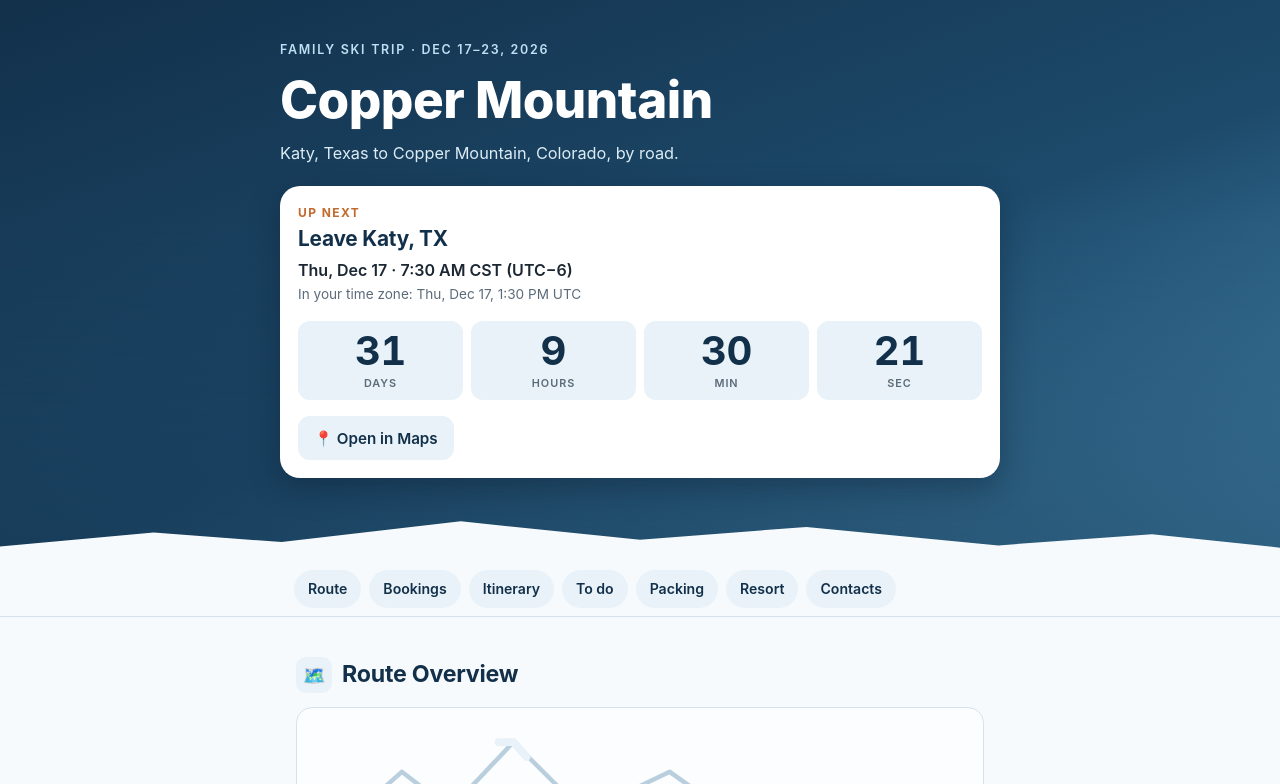
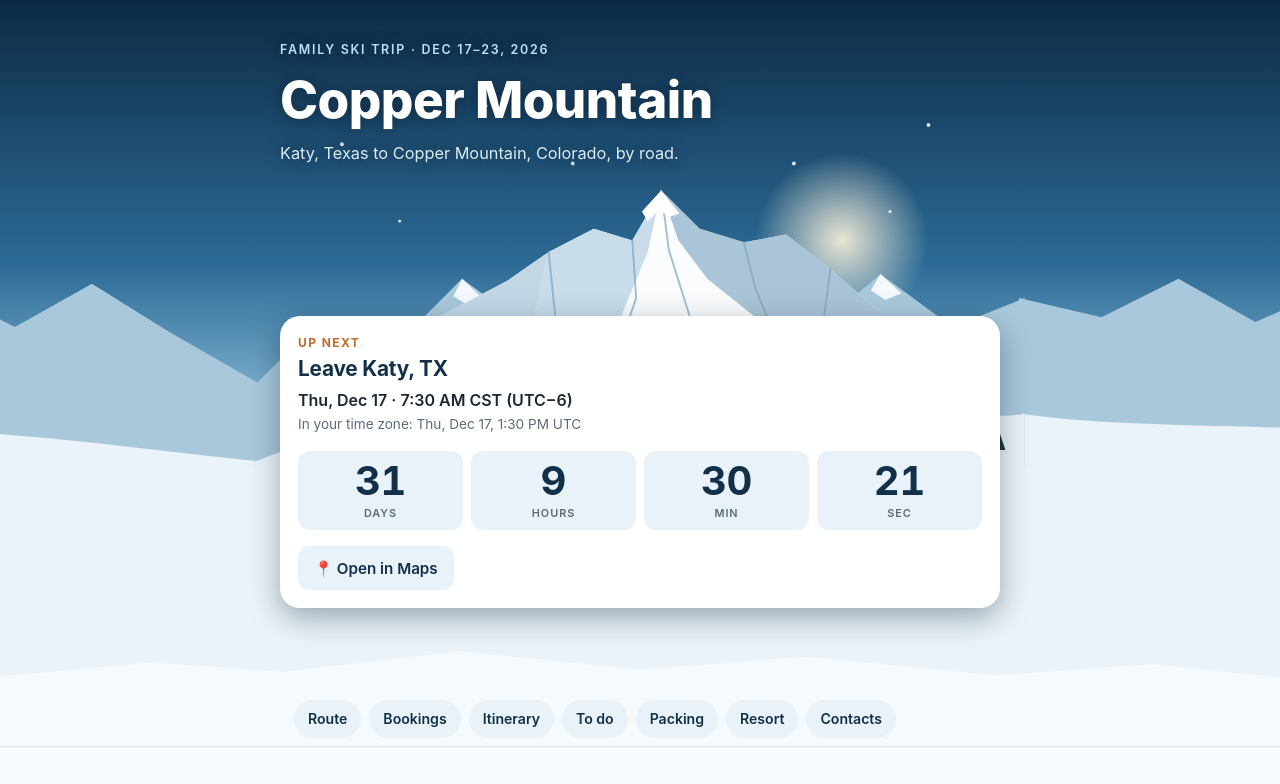
Before and after one commit to MeiTrails/copper-mountain-ski-trip, a plain HTML site: page index.html in a window 1280 px wide. Shown: the top 784 px of the page. Drawn offline with Linux system fonts and the light colour scheme.

Commit message:
Replace blue header with snow mountain scene
Co-Authored-By: Claude Sonnet 5.5 <noreply@anthropic.com>
Claude-Session: https://claude.ai/code/session_0131MZK9PFQGvcqFGERMPXYA

```diff
--- a/index.html
+++ b/index.html
@@ -35,9 +35,7 @@
 
   /* ---------- Hero ---------- */
   .hero {
-    background:
-      linear-gradient(180deg, rgba(18,48,74,0) 40%, rgba(18,48,74,.5) 100%),
-      linear-gradient(160deg, var(--night) 0%, #1d4a6b 55%, var(--glacier) 100%);
+    background: var(--night);
     color: #fff;
     padding: calc(env(safe-area-inset-top) + 40px) 16px 84px;
     position: relative; overflow: hidden;
@@ -46,6 +44,9 @@
     content: ""; position: absolute; left: 0; right: 0; bottom: -1px; height: 56px; background: var(--snow);
     clip-path: polygon(0 100%, 0 70%, 12% 45%, 22% 62%, 36% 25%, 50% 58%, 63% 35%, 78% 68%, 90% 48%, 100% 72%, 100% 100%);
   }
+  .scene { position: absolute; inset: 0; width: 100%; height: 100%; display: block; }
+  .hero h1, .hero .eyebrow, .hero p.sub { text-shadow: 0 1px 14px rgba(8,24,40,.55); }
+  .hero .upnext { margin-top: 150px; }
   .hero-inner { max-width: 720px; margin: 0 auto; position: relative; z-index: 1; }
   .eyebrow { text-transform: uppercase; letter-spacing: .14em; font-size: .78rem; font-weight: 600; color: #bfe0f2; margin: 0 0 10px; }
   .hero h1 { font-size: clamp(2rem, 8vw, 3.2rem); font-weight: 800; }
@@ -173,6 +174,48 @@
 <body>
 
 <header class="hero">
+  <svg class="scene" viewBox="0 0 1600 720" preserveAspectRatio="xMidYMax slice" aria-hidden="true" focusable="false" xmlns="http://www.w3.org/2000/svg">
+    <defs>
+      <linearGradient id="sky" x1="0" y1="0" x2="0" y2="1">
+        <stop offset="0" stop-color="#0d2a44"/><stop offset=".38" stop-color="#2b6a95"/><stop offset=".62" stop-color="#8fc0dc"/><stop offset=".8" stop-color="#dcecf5"/>
+      </linearGradient>
+      <linearGradient id="lit" x1="0" y1="0" x2="0" y2="1"><stop offset="0" stop-color="#ffffff"/><stop offset="1" stop-color="#dfeaf2"/></linearGradient>
+      <radialGradient id="glow" cx=".5" cy=".5" r=".5"><stop offset="0" stop-color="#fff4dc" stop-opacity=".9"/><stop offset="1" stop-color="#fff4dc" stop-opacity="0"/></radialGradient>
+    </defs>
+    <rect width="1600" height="720" fill="url(#sky)"/>
+    <g transform="translate(400 0)">
+    <circle cx="610" cy="250" r="90" fill="url(#glow)"/>
+    <path d="M-400 330 L-330 300 L-250 340 L-170 295 L-90 345 L6 400 L6 720 L-400 720 Z M794 310 L880 330 L960 290 L1040 335 L1120 300 L1200 330 L1200 720 L794 720 Z" fill="#a9c8db"/>
+    <path d="M-400 450 C-300 440 -100 470 6 480 L6 720 L-400 720 Z M794 430 C900 445 1000 440 1200 450 L1200 720 L794 720 Z" fill="#eaf3f9"/>
+    <!-- far range -->
+    <path d="M0 400 L70 330 L140 365 L215 290 L290 345 L345 305 L420 352 L500 300 L575 350 L650 285 L725 340 L800 310 L800 720 L0 720 Z" fill="#a9c8db"/>
+    <path d="M215 290 L238 312 L222 318 L206 308 Z M650 285 L672 305 L655 312 L640 302 Z M500 300 L520 322 L503 326 L488 316 Z" fill="#f2f8fc"/>
+    <!-- main massif, lit faces -->
+    <path d="M60 470 L190 330 L262 292 L305 262 L352 238 L392 250 L422 198 L462 238 L508 252 L552 244 L598 280 L668 340 L760 470 L760 720 L60 720 Z" fill="url(#lit)"/>
+    <!-- shadow faces -->
+    <path d="M422 198 L462 238 L508 252 L552 244 L598 280 L668 340 L760 470 L620 480 L560 400 L520 330 L470 290 L440 250 Z" fill="#9dbbd2" opacity=".85"/>
+    <path d="M352 238 L392 250 L422 198 L408 262 L380 330 L330 380 L290 330 L305 262 Z" fill="#c4d9e7" opacity=".9"/>
+    <path d="M190 330 L262 292 L305 262 L290 330 L240 400 L150 440 Z" fill="#b6cfe0" opacity=".8"/>
+    <!-- ridge lines and couloirs -->
+    <g fill="none" stroke="#7fa4be" stroke-width="2" stroke-linecap="round" opacity=".7">
+      <path d="M422 198 L430 260 L452 330 L438 410"/>
+      <path d="M392 250 L396 310 L372 380"/>
+      <path d="M508 252 L520 300 L545 360 L535 430"/>
+      <path d="M598 280 L590 340 L610 410"/>
+      <path d="M305 262 L312 330 L290 400"/>
+    </g>
+    <!-- summit snow -->
+    <path d="M422 198 L441 222 L430 226 L420 218 L408 230 L402 220 Z" fill="#ffffff"/>
+    <!-- lower slopes and pines -->
+    <path d="M0 480 C120 430 220 450 330 420 C440 395 520 440 620 425 C700 415 760 440 800 430 L800 720 L0 720 Z" fill="#eaf3f9"/>
+    <rect x="-400" y="486" width="1600" height="240" fill="#eaf3f9"/>
+    <g fill="#183c36">
+      <path d="M40 470 l14 -42 l14 42 z M64 478 l12 -34 l12 34 z M96 466 l16 -48 l16 48 z M126 480 l12 -36 l12 36 z M150 470 l14 -42 l14 42 z"/>
+      <path d="M640 466 l14 -42 l14 42 z M668 476 l12 -36 l12 36 z M696 464 l16 -48 l16 48 z M726 478 l12 -34 l12 34 z M752 468 l14 -42 l14 42 z"/>
+    </g>
+    <g fill="#ffffff" opacity=".85"><circle cx="90" cy="150" r="2"/><circle cx="240" cy="110" r="1.6"/><circle cx="330" cy="170" r="2"/><circle cx="470" cy="120" r="1.8"/><circle cx="560" cy="170" r="2"/><circle cx="700" cy="130" r="2"/><circle cx="150" cy="230" r="1.5"/><circle cx="660" cy="220" r="1.6"/></g>
+      </g>
+  </svg>
   <div class="hero-inner">
     <p class="eyebrow">Family Ski Trip &middot; Dec 17&ndash;23, 2026</p>
     <h1>Copper Mountain</h1>
```
